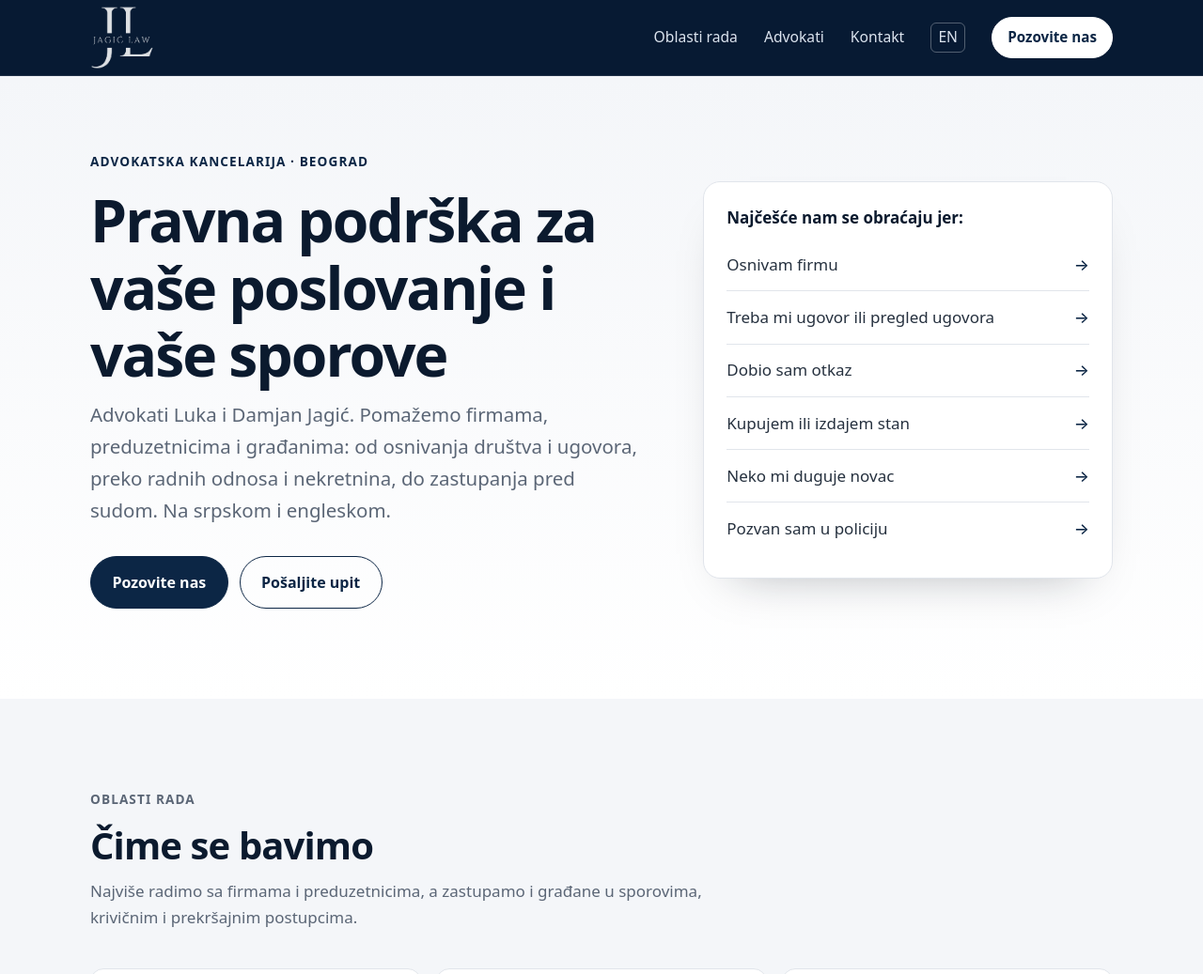
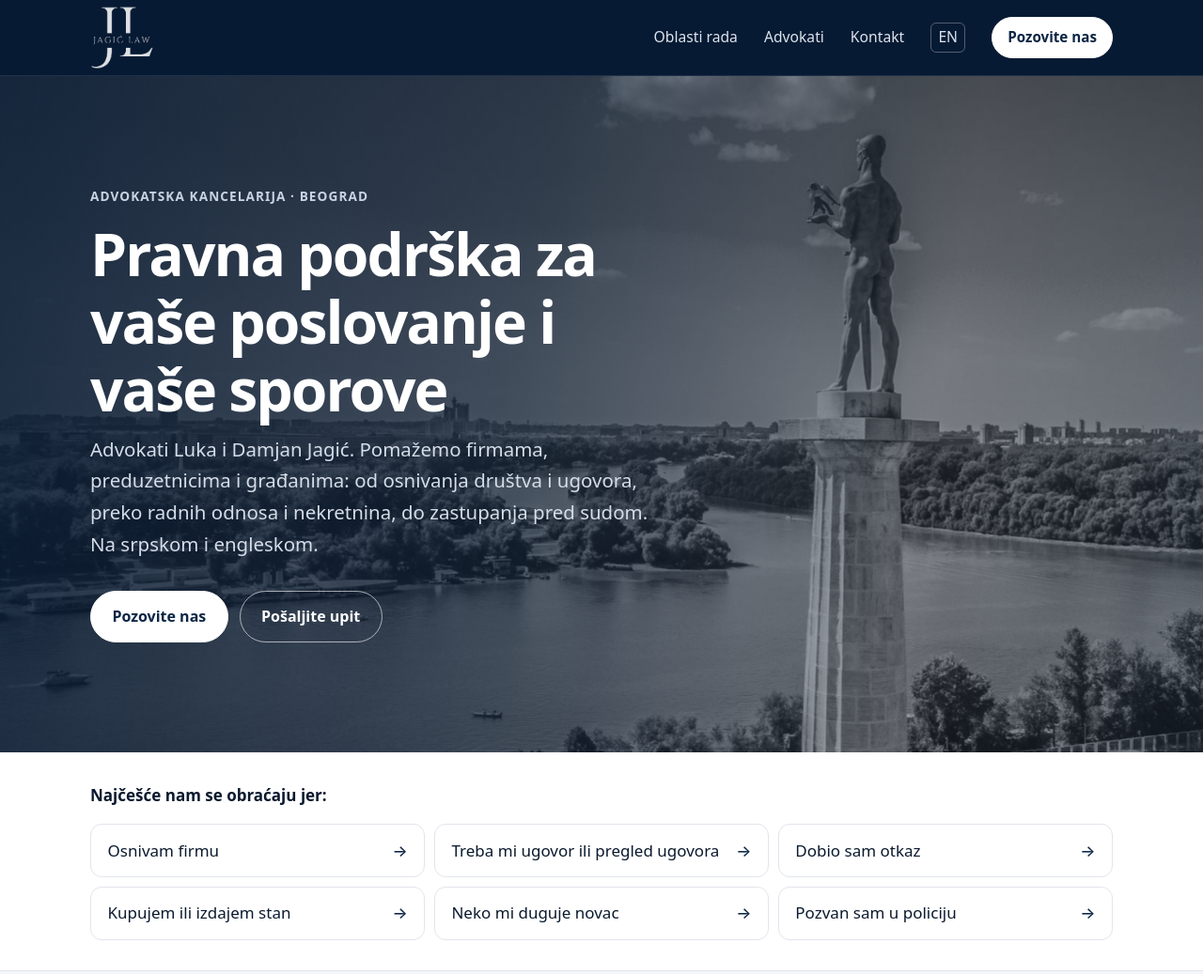
Before and after one commit to svetagajic/jagiclaw, an Astro site: page / in a window 1280 px wide. Shown: the top 1037 px of the page at 94% size. Built offline with nearby package versions, Linux system fonts and the light colour scheme; Astro itself is replaced by a stand-in of ours.

Commit message:
Početna: crno-bela fotografija Beograda (Kalemegdan) sa sporim zumiranjem
- Pozadina naslovnog dela: spomenik Pobedniku i ušće Save u Dunav, crno-belo, niskog kontrasta
- Sporo zumiranje u petlji (isključeno kada korisnik traži manje animacija)
- Brzi linkovi premešteni u traku ispod fotografije
- Fotografija: Dimitrije Milenković, Unsplash licenca

Co-Authored-By: Claude Opus 5.5 <noreply@anthropic.com>

```diff
--- a/src/pages/index.astro
+++ b/src/pages/index.astro
@@ -31,8 +31,16 @@ const koraci = [
 	schema={[kancelarijaSchema(oblasti.map((o) => o.data.naziv))]}
 >
 	<section class="hero">
-		<div class="wrap hero-grid">
-			<div>
+		<!-- Pozadina: Beograd, spomenik Pobedniku na Kalemegdanu i ušće Save u Dunav, crno-belo, sa sporim zumiranjem.
+		     Fotografija: Dimitrije Milenković, Unsplash (Unsplash licenca, slobodna za komercijalnu upotrebu). -->
+		<div class="hero-bg" aria-hidden="true">
+			<picture>
+				<source media="(max-width: 47.99rem)" srcset="/beograd/hero-1200.jpg" />
+				<img src="/beograd/hero-2000.jpg" alt="" width="2000" height="1125" fetchpriority="high" />
+			</picture>
+		</div>
+		<div class="wrap">
+			<div class="hero-text">
 				<p class="eyebrow">Advokatska kancelarija · {kancelarija.grad}</p>
 				<h1>Pravna podrška za vaše poslovanje i vaše sporove</h1>
 				<p class="lede">
@@ -44,13 +52,15 @@ const koraci = [
 					<a class="btn btn-ghost" href="/kontakt/">Pošaljite upit</a>
 				</div>
 			</div>
+		</div>
+	</section>
 
-			<div class="quick">
-				<p class="quick-title">Najčešće nam se obraćaju jer:</p>
-				<ul>
-					{brzo.map((b) => <li><a href={b.href}>{b.tekst}<span aria-hidden="true">→</span></a></li>)}
-				</ul>
-			</div>
+	<section class="quick" aria-labelledby="quick-title">
+		<div class="wrap quick-inner">
+			<p class="quick-title" id="quick-title">Najčešće nam se obraćaju jer:</p>
+			<ul>
+				{brzo.map((b) => <li><a href={b.href}>{b.tekst}<span aria-hidden="true">→</span></a></li>)}
+			</ul>
 		</div>
 	</section>
 
@@ -140,20 +150,43 @@ const koraci = [
 </Base>
 
 <style>
-	.hero { padding-block: 3rem 4rem; background: linear-gradient(180deg, var(--surface) 0%, #fff 100%); }
-	@media (min-width: 48rem) { .hero { padding-block: 5rem 6rem; } }
-	.hero-grid { display: grid; gap: 3rem; align-items: center; }
-	@media (min-width: 60rem) { .hero-grid { grid-template-columns: 1.35fr 1fr; gap: 4rem; } }
-	.hero h1 { max-width: 16ch; }
-	.hero .lede { margin-bottom: 2rem; }
+	/* Hero: crno-bela fotografija Beograda, niskog kontrasta, sa sporim zumiranjem u petlji */
+	.hero { position: relative; overflow: hidden; isolation: isolate; background: var(--footer); color: #e6ebf2; padding-block: 4rem 4.5rem; min-height: calc(100svh - 5rem); display: flex; align-items: center; }
+	@media (min-width: 48rem) { .hero { padding-block: 6rem; } }
+	.hero-bg { position: absolute; inset: 0; z-index: -1; }
+	/* Na širokim ekranima fotografiju širimo udesno, da Pobednik stoji desno od teksta */
+	.hero-bg picture { position: absolute; inset: 0; display: block; }
+	@media (min-width: 60rem) { .hero-bg picture { inset: 0 -28% 0 0; } }
+	.hero-bg img { width: 100%; height: 100%; object-fit: cover; object-position: 62% 40%; filter: grayscale(1) contrast(0.82) brightness(0.92); transform-origin: 58% 35%; animation: beograd-zoom 32s ease-in-out infinite alternate; will-change: transform; }
+	/* Tamni sloj preko fotografije: jači levo ispod teksta, slabiji desno da se vidi Kalemegdan */
+	.hero-bg::after { content: ''; position: absolute; inset: 0; background: linear-gradient(100deg, rgba(7, 26, 51, 0.85) 0%, rgba(7, 26, 51, 0.6) 42%, rgba(7, 26, 51, 0.22) 75%, rgba(7, 26, 51, 0.3) 100%); }
+	@media (max-width: 47.99rem) { .hero-bg::after { background: rgba(7, 26, 51, 0.66); } }
+	@keyframes beograd-zoom {
+		from { transform: scale(1) translate3d(0, 0, 0); }
+		to { transform: scale(1.1) translate3d(-1%, 1%, 0); }
+	}
+	@media (prefers-reduced-motion: reduce) { .hero-bg img { animation: none; } }
 
-	.quick { background: #fff; border: 1px solid var(--line); border-radius: 18px; padding: 1.5rem; box-shadow: 0 24px 50px -32px rgba(14, 22, 33, 0.35); }
-	.quick-title { font-weight: 600; color: var(--ink); margin-bottom: 0.5rem; }
-	.quick ul { list-style: none; margin: 0; padding: 0; }
-	.quick li + li { border-top: 1px solid var(--line); }
-	.quick a { display: flex; justify-content: space-between; gap: 1rem; padding: 0.85rem 0; color: var(--text); text-decoration: none; font-weight: 500; }
+	.hero-text { max-width: 38rem; }
+	.hero h1 { max-width: 16ch; color: #fff; }
+	.hero .eyebrow { color: #c9d4e3; }
+	.hero .lede { margin-bottom: 2rem; color: #d5dde8; }
+	.hero .btn { background: #fff; border-color: #fff; color: var(--accent); }
+	.hero .btn:hover { background: var(--accent-soft); border-color: var(--accent-soft); color: var(--accent-hover); }
+	.hero .btn-ghost { background: transparent; color: #fff; border-color: rgba(255, 255, 255, 0.6); }
+	.hero .btn-ghost:hover { background: rgba(255, 255, 255, 0.1); border-color: #fff; color: #fff; }
+	.hero :focus-visible { outline-color: #fff; }
+
+	/* Traka sa brzim linkovima odmah ispod fotografije */
+	.quick { background: #fff; border-bottom: 1px solid var(--line); padding-block: 2rem; }
+	.quick-inner { display: grid; gap: 1rem; }
+	.quick-title { font-weight: 600; color: var(--ink); margin: 0; }
+	.quick ul { list-style: none; margin: 0; padding: 0; display: grid; gap: 0.6rem; }
+	@media (min-width: 40rem) { .quick ul { grid-template-columns: repeat(2, 1fr); } }
+	@media (min-width: 64rem) { .quick ul { grid-template-columns: repeat(3, 1fr); } }
+	.quick a { display: flex; justify-content: space-between; align-items: center; gap: 1rem; padding: 0.85rem 1.1rem; border: 1px solid var(--line); border-radius: 12px; color: var(--ink); text-decoration: none; font-weight: 500; transition: border-color 0.15s, color 0.15s; }
 	.quick a span { color: var(--accent); transition: transform 0.15s; }
-	.quick a:hover { color: var(--accent); }
+	.quick a:hover { border-color: var(--accent); color: var(--accent); }
 	.quick a:hover span { transform: translateX(3px); }
 
 	.also { margin-top: 2.5rem; }
```
Also changed, not shown: public/beograd/hero-1200.jpg (added), public/beograd/hero-2000.jpg (added).
